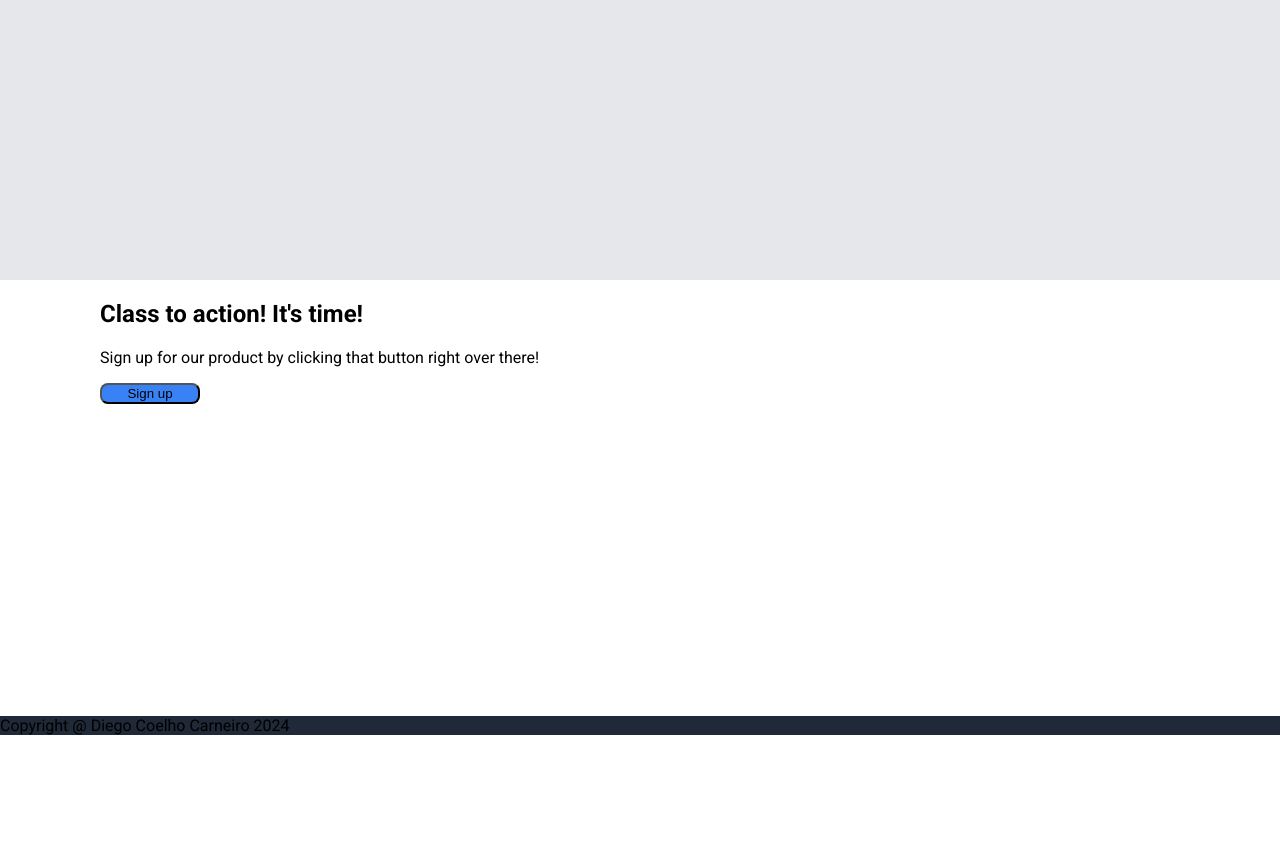
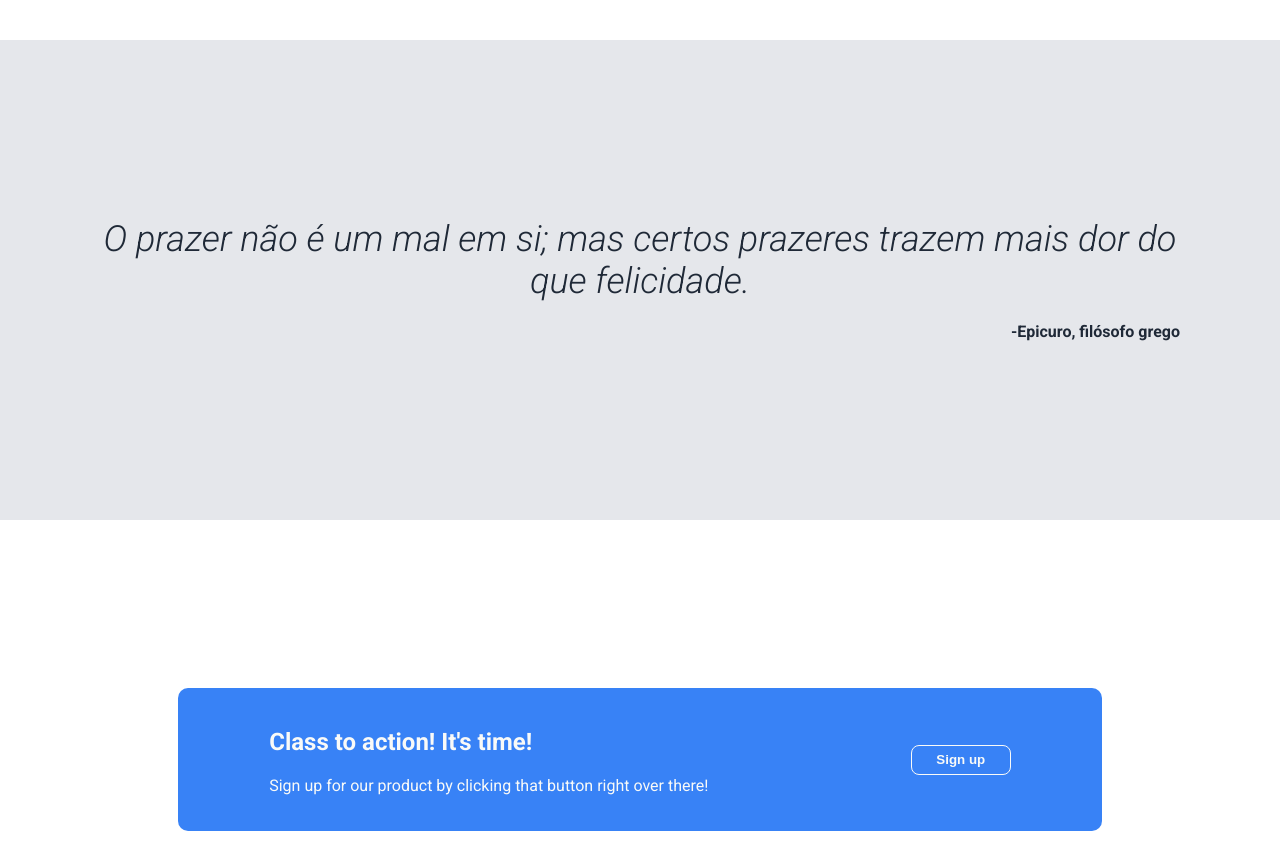
Before and after one commit to diegovscoelho/landing-page, a plain HTML site: page index.html in a window 1280 px wide. Shown: the part 988-1852 px from the top of the page. Before the commit the page ends 1739 px from the top, so only its background shows below. Drawn offline with Linux system fonts and the light colour scheme.

Commit message:
Finalização do projeto

```diff
--- a/index.html
+++ b/index.html
@@ -14,16 +14,16 @@
 
 <body>
     <section id="header">
-            <h1>Header Logo</h1>
+            <h1 class="logo">Vacas Aladas</h1>
             <div>
-                <a href="">header link one</a>
-                <a href="">header link two</a>
-                <a href="">header link three</a>
+                <a href="#hero">header link one</a>
+                <a href="#images">header link two</a>
+                <a href="#quote">header link three</a>
             </div>
     </section>
-    <section class="hero">
+    <section id="hero">
         <div class="main-text">
-            <h1>This website is awesome</h1>
+            <h1>Você já viu vacas aladas?</h1>
             <p>This website has some subtext that goes under the main title. It's a smaller font and the color is lower
                 contrast</p>
             <button>Sign Up</button>
@@ -32,7 +32,7 @@
             <img src="https://uploads.spiritfanfiction.com/historias/capas/201608/uma-historia-totalmente-aleatoria-interativa-6353447-300820162245.jpg" alt="">
         </div>
     </section>
-    <section class="images">
+    <section id="images">
         <h1>Some random information.</h1>
         <div class="info-img">
             <div>
@@ -53,10 +53,11 @@
             </div>
         </div>
     </section>
-    <section class="quote">
-
+    <section id="quote">
+        <p class="quote-text">O prazer não é um mal em si; mas certos prazeres trazem mais dor do que felicidade.</p>
+        <p class="quote-author">-Epicuro, filósofo grego</p>
     </section>
-    <section class="signup">
+    <section id="signup">
         <div class="container">
             <div>
                 <h2>Class to action! It's time!</h2>
--- a/styles.css
+++ b/styles.css
@@ -8,38 +8,42 @@ section {
     align-items: center;
 }
 
-.hero,
-.images,
-.quote,
-.signup {
-    height: 50vh;
+#hero,
+#images,
+#quote,
+#signup {
+    height: 60vh;
 }
 
 #header,
-.hero,
+#hero,
 footer {
     background-color: #1F2937;
 }
 
-.hero {
+#hero {
     display: flex;
     color: #F9FAF8;
     justify-content: space-between;
     align-items: center;
 }
 
+.intro {
+    display: flex;
+}
+
 .main-text {
     margin-right: 30px;
 }
 
-.hero h1 {
+#hero h1 {
     margin: 0;
     font-size: 48px;
     font-weight: 900;
 }
 
-.hero p,
-.hero button,
+#hero p,
+#hero button,
 #header a {
     font-size: 18px;
     color: #E5E7EB
@@ -51,7 +55,7 @@ footer {
     align-items: center;
 }
 
-#header h1 {
+.logo {
     font-size: 24px;
     color: #F9FAF8;
 }
@@ -60,12 +64,23 @@ button {
     background-color: #3882F6;
     border-radius: 8px;
     width: 100px;
+    height: 30px;
+    border: none;
+    font-weight: 900;
+    color: #F9FAF8;
 }
 
-.images {
+#images {
     display: flex;
     flex-direction: column;
     text-align: center;
+    justify-content: center;
+}
+
+.hero-img {
+    width: 100%;
+    height: auto;
+    text-align: end;
 }
 
 .info-img {
@@ -80,16 +95,70 @@ button {
 .info-img div img {
     width: 100%;
     border-radius: 10px;
-    border: solid 3px blue;
+    border: solid 3px #3882F6;
 }
 
-.images h1 {
+#images h1 {
     font-size: 36px;
     color: #1F2937;
     font-weight: 900;
     margin-bottom: 80px;
 }
 
-.quote {
+#quote {
+    display: flex;
+    flex-direction: column;
     background-color: #E5E7EB;
+    color: #1F2937;
+    justify-content: center;
+    align-items: center;
 }
+
+#quote p {
+    margin: 0;
+    width: 100%;
+}
+
+.quote-text {
+    font-size: 36px;
+    text-align: center;
+    font-weight: 300;
+    font-style: italic;
+}
+
+.quote-author {
+    font-size: 16px;
+    font-weight: 600;
+    width: 100%;
+    text-align: end;
+    padding-top: 20px;
+}
+
+#signup {
+    display: flex;
+    justify-content: center;
+}
+
+.container {
+    display: flex;
+    align-items: center;
+    background-color: #3882F6;
+    border-radius: 10px;
+    padding: 20px 30px;
+    color: #F9FAF8;
+    width: 80%;
+    justify-content: space-around;
+}
+
+.container button {
+    border: 1px solid #F9FAF8;
+    margin-left: 80px;
+}
+
+footer {
+    display: flex;
+    color: #F9FAF8;
+    height: 5vh;
+    justify-content: center;
+    align-items: center;
+}
```
